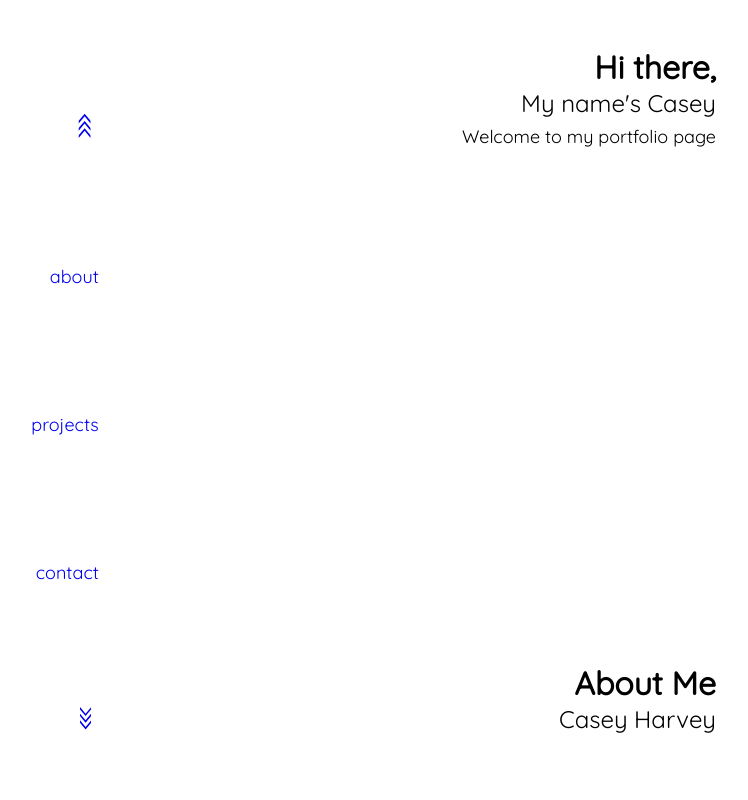
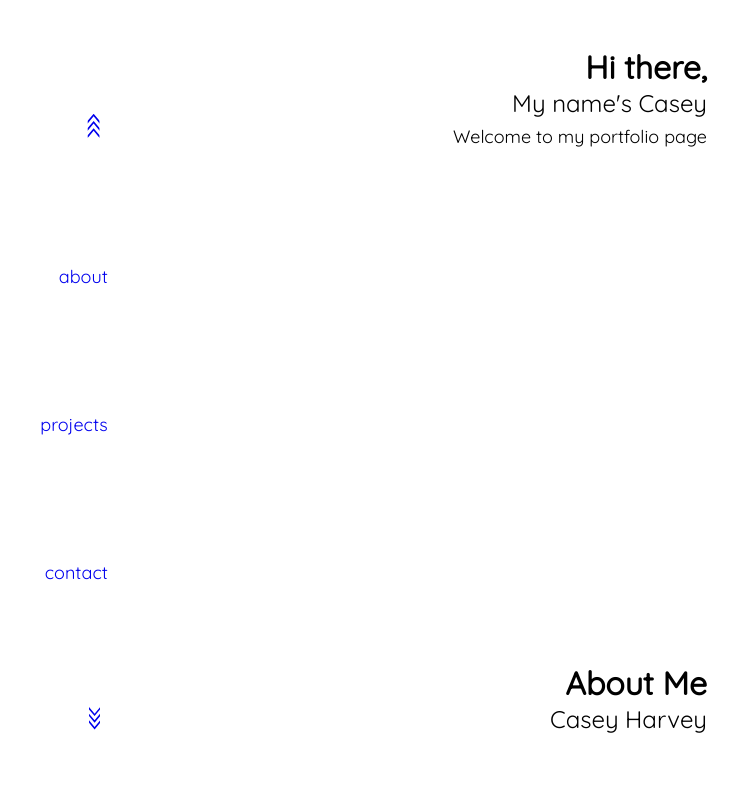
Before and after one commit to caseyharvey/portfolio-v3, a Gatsby site: page / in a window 1280 px wide. Shown: the top 800 px of the page, without its empty margins (233-981 px from the left). Built offline with nearby package versions, Linux system fonts and the light colour scheme; Gatsby itself is replaced by a stand-in of ours.

Commit message:
change max-width

```diff
--- a/src/components/partials.scss
+++ b/src/components/partials.scss
@@ -20,4 +20,4 @@ $warning: #fe6262;
 // Space;
 $breakpoint: 768px;
 $min-width: 320px;
-$max-width: 618px;
+$max-width: 600px;
```
